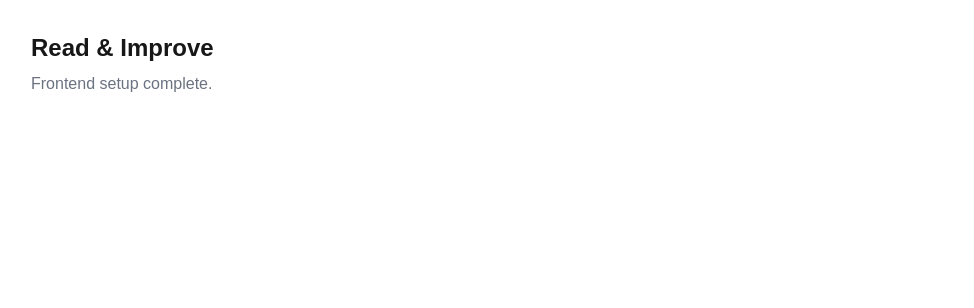
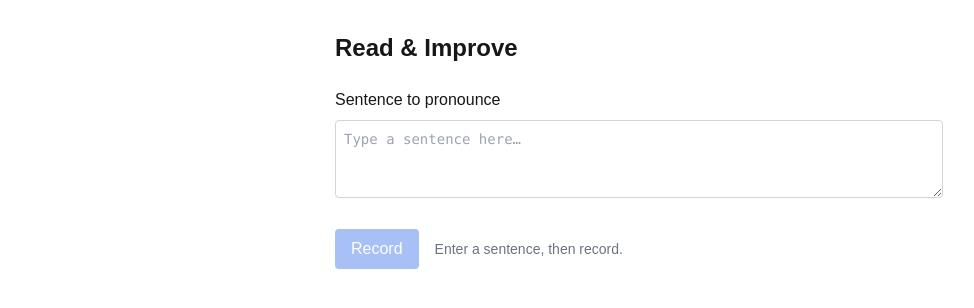
Before and after one commit to dibene/english-app, a Next.js app in the folder frontend/: page / in a window 1280 px wide. Shown: the top 308 px of the page, without its empty margins (1-975 px from the left). Built offline with nearby package versions, Linux system fonts and the light colour scheme; no server answers.

Commit message:
feat(Frontend-minimal-e2e): implementation complete, all tests passing

```diff
--- a/frontend/app/page.tsx
+++ b/frontend/app/page.tsx
@@ -1,8 +1,137 @@
+"use client";
+
+import { useRef, useState } from "react";
+import { analyze, AnalyzeResponse } from "../lib/api";
+
+type RecorderStatus = "idle" | "recording" | "processing" | "done" | "error";
+
 export default function Home() {
+  const [sentence, setSentence] = useState("");
+  const [status, setStatus] = useState<RecorderStatus>("idle");
+  const [result, setResult] = useState<AnalyzeResponse | null>(null);
+  const [errorMsg, setErrorMsg] = useState<string | null>(null);
+
+  const mediaRecorderRef = useRef<MediaRecorder | null>(null);
+  const chunksRef = useRef<Blob[]>([]);
+
+  async function startRecording() {
+    setResult(null);
+    setErrorMsg(null);
+
+    if (!navigator.mediaDevices?.getUserMedia) {
+      setErrorMsg("Audio recording is not supported in this browser.");
+      setStatus("error");
+      return;
+    }
+
+    let stream: MediaStream;
+    try {
+      stream = await navigator.mediaDevices.getUserMedia({ audio: true });
+    } catch (err) {
+      const name = err instanceof Error ? err.name : "";
+      if (name === "NotAllowedError" || name === "PermissionDeniedError") {
+        setErrorMsg("Microphone permission denied. Please allow access and try again.");
+      } else {
+        setErrorMsg("Could not access microphone. Make sure a mic is connected.");
+      }
+      setStatus("error");
+      return;
+    }
+
+    chunksRef.current = [];
+    const recorder = new MediaRecorder(stream);
+    mediaRecorderRef.current = recorder;
+
+    recorder.ondataavailable = (e) => {
+      if (e.data.size > 0) chunksRef.current.push(e.data);
+    };
+
+    recorder.onstop = async () => {
+      stream.getTracks().forEach((t) => t.stop());
+      const blob = new Blob(chunksRef.current, { type: "audio/webm" });
+      setStatus("processing");
+      try {
+        const data = await analyze(blob, sentence);
+        setResult(data);
+        setStatus("done");
+      } catch (err) {
+        setErrorMsg(err instanceof Error ? err.message : "Unexpected error from backend.");
+        setStatus("error");
+      }
+    };
+
+    recorder.start();
+    setStatus("recording");
+  }
+
+  function stopRecording() {
+    mediaRecorderRef.current?.stop();
+  }
+
+  const isRecording = status === "recording";
+  const isProcessing = status === "processing";
+  const canRecord = !isRecording && !isProcessing && sentence.trim().length > 0;
+
   return (
-    <main className="p-8">
+    <main className="max-w-2xl mx-auto p-8 space-y-6">
       <h1 className="text-2xl font-bold">Read &amp; Improve</h1>
-      <p className="mt-2 text-gray-500">Frontend setup complete.</p>
+
+      <div className="space-y-2">
+        <label htmlFor="sentence" className="block font-medium">
+          Sentence to pronounce
+        </label>
+        <textarea
+          id="sentence"
+          className="w-full border border-gray-300 rounded p-2 font-mono text-sm"
+          rows={3}
+          placeholder="Type a sentence here…"
+          value={sentence}
+          onChange={(e) => setSentence(e.target.value)}
+          disabled={isRecording || isProcessing}
+        />
+      </div>
+
+      <div className="flex items-center gap-4">
+        {!isRecording ? (
+          <button
+            onClick={startRecording}
+            disabled={!canRecord}
+            className="px-4 py-2 bg-blue-600 text-white rounded disabled:opacity-40"
+          >
+            {isProcessing ? "Processing…" : "Record"}
+          </button>
+        ) : (
+          <button
+            onClick={stopRecording}
+            className="px-4 py-2 bg-red-600 text-white rounded"
+          >
+            Stop
+          </button>
+        )}
+
+        <span className="text-sm text-gray-500">
+          {status === "idle" && "Enter a sentence, then record."}
+          {status === "recording" && "Recording… press Stop when done."}
+          {status === "processing" && "Sending to backend…"}
+          {status === "done" && "Done!"}
+          {status === "error" && "Something went wrong."}
+        </span>
+      </div>
+
+      {errorMsg && (
+        <div className="border border-red-300 bg-red-50 text-red-700 rounded p-3 text-sm">
+          {errorMsg}
+        </div>
+      )}
+
+      {result && (
+        <div className="space-y-1">
+          <p className="font-medium text-sm">Raw response:</p>
+          <pre className="bg-gray-100 rounded p-3 text-xs overflow-auto">
+            {JSON.stringify(result, null, 2)}
+          </pre>
+        </div>
+      )}
     </main>
   );
 }
--- a/frontend/lib/api.ts
+++ b/frontend/lib/api.ts
@@ -1,3 +1,48 @@
-// Typed API client — implemented in F-009
 const API_URL = process.env.NEXT_PUBLIC_API_URL ?? "http://localhost:8000";
-export { API_URL };
+
+export interface PhonemeScore {
+  phoneme: string;
+  score: number;
+}
+
+export interface WordOut {
+  expected_word: string | null;
+  spoken_word: string | null;
+  status: string;
+  confidence: number | null;
+  expected_phonemes: string[] | null;
+  phoneme_scores: PhonemeScore[] | null;
+}
+
+export interface AnalyzeResponse {
+  score: number;
+  words: WordOut[];
+  suggestions: string[];
+}
+
+export async function analyze(
+  audio: Blob,
+  sentence: string,
+): Promise<AnalyzeResponse> {
+  const form = new FormData();
+  form.append("audio_file", audio, "recording.webm");
+  form.append("expected_text", sentence);
+
+  const res = await fetch(`${API_URL}/analyze`, {
+    method: "POST",
+    body: form,
+  });
+
+  if (!res.ok) {
+    let detail = `HTTP ${res.status}`;
+    try {
+      const body = await res.json();
+      if (body?.detail) detail = body.detail;
+    } catch {
+      // ignore parse error — keep the status fallback
+    }
+    throw new Error(detail);
+  }
+
+  return res.json() as Promise<AnalyzeResponse>;
+}
```
